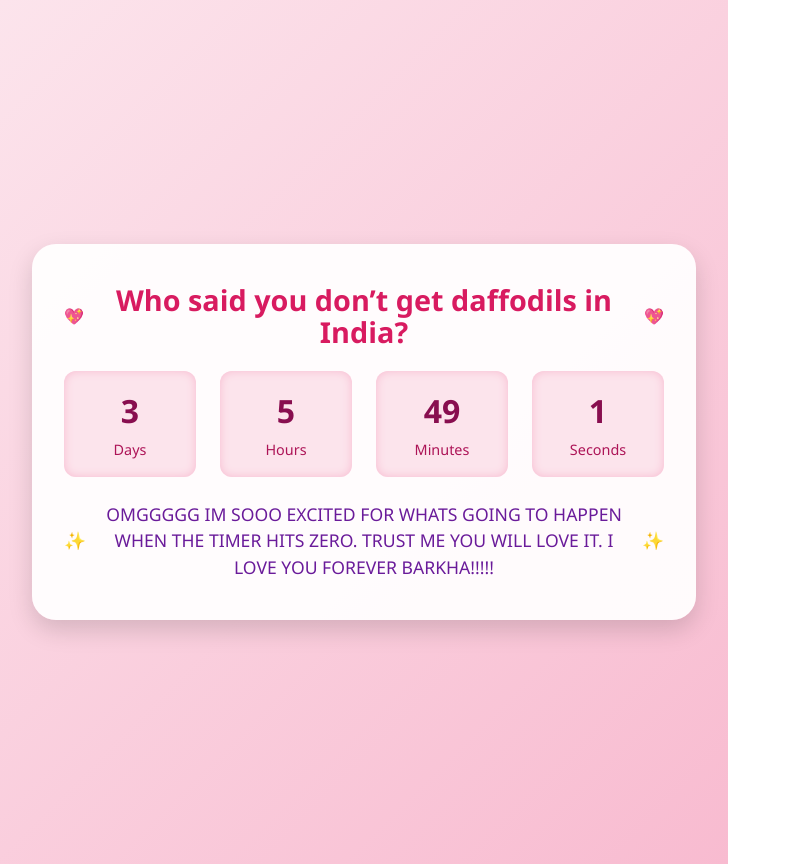
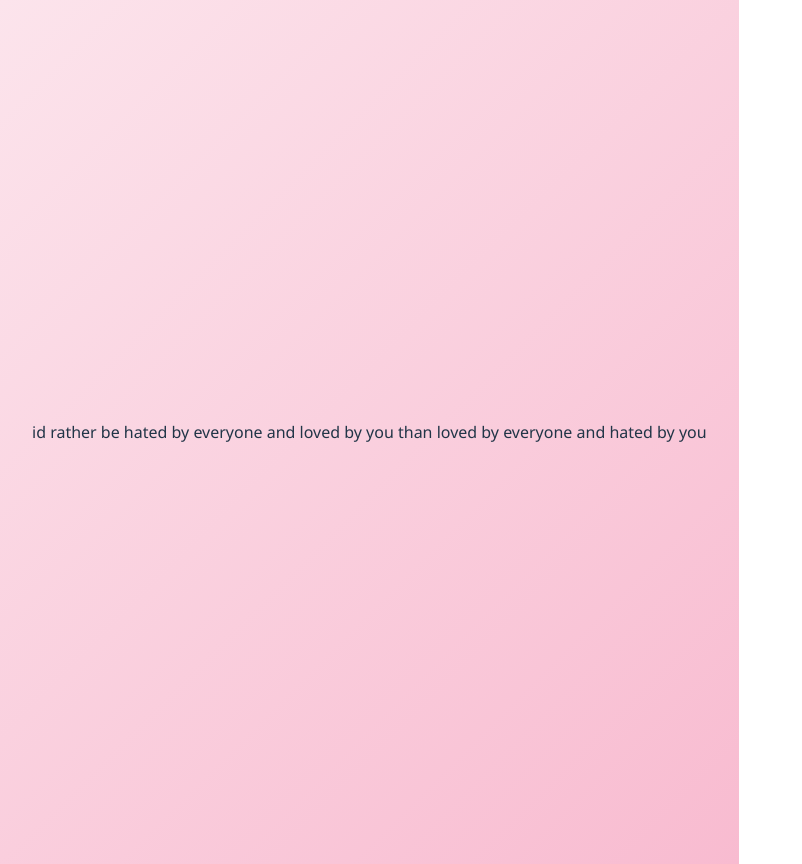
Before and after one commit to divyanshsirohi/brk, a React (Vite) app: page / in a window 1280 px wide. Shown: the whole page, without its empty margins (0-802 px from the left). Built offline with nearby package versions, Linux system fonts and the light colour scheme.

Commit message:
Update App.tsx

```diff
--- a/src/App.tsx
+++ b/src/App.tsx
@@ -3,90 +3,12 @@
 import { useState, useEffect } from "react"
 import './App.css'
 
-function CountdownTimer() {
-    const [timeLeft, setTimeLeft] = useState({
-        days: 0,
-        hours: 0,
-        minutes: 0,
-        seconds: 0,
-        expired: false,
-    })
 
-    useEffect(() => {
-        const targetDate = new Date("2025-08-01T19:30:00")
-
-        const updateTimer = () => {
-            const now = new Date().getTime()
-            const target = targetDate.getTime()
-            const difference = target - now
-
-            if (difference > 0) {
-                const days = Math.floor(difference / (1000 * 60 * 60 * 24))
-                const hours = Math.floor((difference % (1000 * 60 * 60 * 24)) / (1000 * 60 * 60))
-                const minutes = Math.floor((difference % (1000 * 60 * 60)) / (1000 * 60))
-                const seconds = Math.floor((difference % (1000 * 60)) / 1000)
-
-                setTimeLeft({ days, hours, minutes, seconds, expired: false })
-            } else {
-                setTimeLeft({ days: 0, hours: 0, minutes: 0, seconds: 0, expired: true })
-            }
-        }
-
-        updateTimer()
-        const interval = setInterval(updateTimer, 1000)
-        return () => clearInterval(interval)
-    }, [])
-
-    return (
-        <div className="timer-card">
-            <div className="timer-content">
-                <div className="timer-title">
-                    <span role="img" aria-label="heart">💖</span>
-                    <h1>Who said you don’t get daffodils in India?</h1>
-                    <span role="img" aria-label="heart">💖</span>
-                </div>
-
-                {timeLeft.expired ? (
-                    <div className="expired-message">
-                        <div>🎉 Time's Up! 🎉</div>
-                        <div>The moment has arrived!</div>
-                        <div> Make sure to look up at the sky when you go out you will see a surprise you will love !!!! </div>
-                    </div>
-                ) : (
-                    <div className="timer-grid">
-                        <div className="timer-box">
-                            <div className="timer-value">{timeLeft.days}</div>
-                            <div className="timer-label">Days</div>
-                        </div>
-                        <div className="timer-box">
-                            <div className="timer-value">{timeLeft.hours}</div>
-                            <div className="timer-label">Hours</div>
-                        </div>
-                        <div className="timer-box">
-                            <div className="timer-value">{timeLeft.minutes}</div>
-                            <div className="timer-label">Minutes</div>
-                        </div>
-                        <div className="timer-box">
-                            <div className="timer-value">{timeLeft.seconds}</div>
-                            <div className="timer-label">Seconds</div>
-                        </div>
-                    </div>
-                )}
-
-                <div className="magic-message">
-                    <span role="img" aria-label="sparkles">✨</span>
-                    <span>OMGGGGG IM SOOO EXCITED FOR WHATS GOING TO HAPPEN WHEN THE TIMER HITS ZERO. TRUST ME YOU WILL LOVE IT. I LOVE YOU FOREVER BARKHA!!!!!</span>
-                    <span role="img" aria-label="sparkles">✨</span>
-                </div>
-            </div>
-        </div>
-    )
-}
 
 export default function App() {
     return (
         <div className="valentine-background">
-            <CountdownTimer />
+            <p>id rather be hated by everyone and loved by you than loved by everyone and hated by you </p>
         </div>
     )
 }
```
